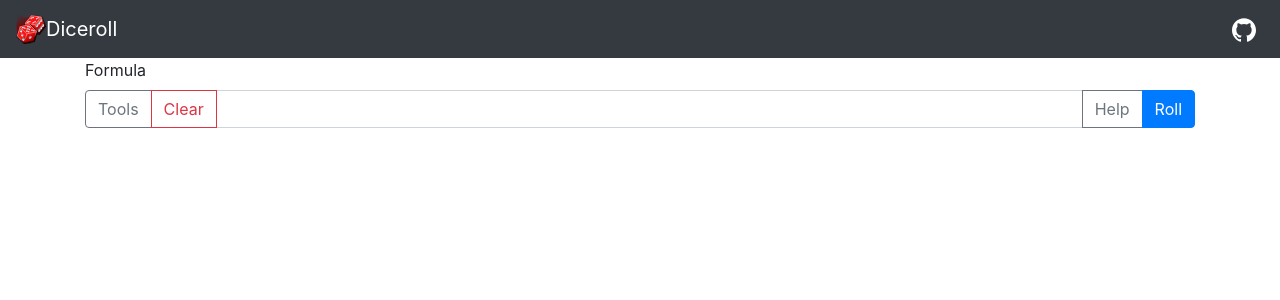
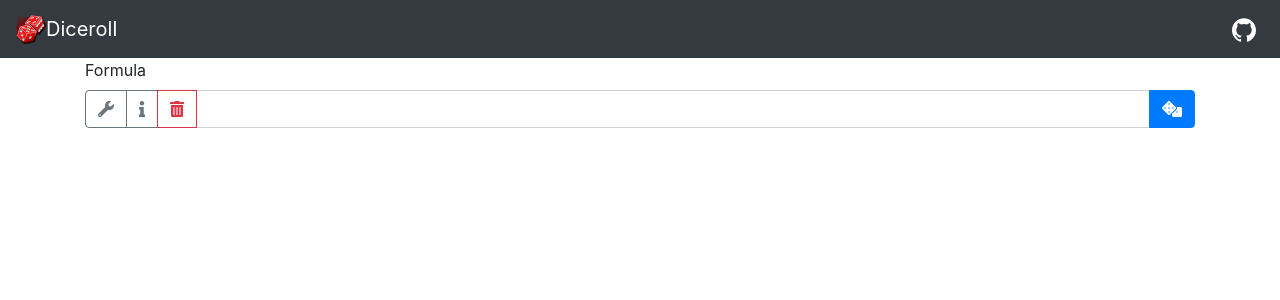
Before and after one commit to aaaantoine/diceroll, a React (Create React App) app: page / in a window 1280 px wide. Shown: the top 300 px of the page. Built offline with nearby package versions, Linux system fonts and the light colour scheme.

Commit message:
Iconify buttons on input bar.

```diff
--- a/package.json
+++ b/package.json
@@ -4,6 +4,9 @@
   "private": true,
   "homepage": "https://aaaantoine.github.io/diceroll",
   "dependencies": {
+    "@fortawesome/fontawesome-svg-core": "^1.2.26",
+    "@fortawesome/free-solid-svg-icons": "^5.12.0",
+    "@fortawesome/react-fontawesome": "^0.1.8",
     "@testing-library/jest-dom": "^4.2.4",
     "@testing-library/react": "^9.4.0",
     "@testing-library/user-event": "^7.2.1",
--- a/src/InputBar.js
+++ b/src/InputBar.js
@@ -1,5 +1,7 @@
 import React from 'react';
 import InputToolbox from './InputToolbox.js';
+import { FontAwesomeIcon } from '@fortawesome/react-fontawesome';
+import { faDice, faInfo, faTrashAlt, faWrench } from '@fortawesome/free-solid-svg-icons';
 
 export default class InputBar extends React.Component {
     constructor(props) {
@@ -25,10 +27,21 @@ export default class InputBar extends React.Component {
                     <div class="input-group">
                         <div class="input-group-prepend">
                             <button type="button"
+                                title="Formula Building Tools"
                                 class={buttonClass(this.state.showTools)}
-                                onClick={() => this.setState({showTools: !this.state.showTools})}>Tools</button>
+                                onClick={() => this.setState({showTools: !this.state.showTools})}>
+                                    <FontAwesomeIcon icon={faWrench} />
+                            </button>
+                            <button class={buttonClass(this.props.helpIsVisible)} type="button"
+                                title="Formula Help"
+                                onClick={this.props.onHelpRequest}>
+                                    <FontAwesomeIcon icon={faInfo} />
+                            </button>
                             <button class="btn btn-outline-danger" type="button"
-                                onClick={(e) => this.props.onSetFormulaRequest("")}>Clear</button>
+                                title="Clear Formula"
+                                onClick={(e) => this.props.onSetFormulaRequest("")}>
+                                    <FontAwesomeIcon icon={faTrashAlt} />
+                            </button>
                         </div>
                         <input type="text" class="form-control"
                             ref={this.formulaField}
@@ -36,10 +49,11 @@ export default class InputBar extends React.Component {
                             onChange={(e) => this.props.onSetFormulaRequest(e.target.value)}
                             value={this.props.formula} />
                         <div class="input-group-append">
-                            <button class={buttonClass(this.props.helpIsVisible)} type="button"
-                                onClick={this.props.onHelpRequest}>Help</button>
                             <button class="btn btn-primary" type="submit"
-                                onClick={this.props.onRollRequest}>Roll</button>
+                                title="Roll"
+                                onClick={this.props.onRollRequest}>
+                                    <FontAwesomeIcon icon={faDice} />
+                            </button>
                         </div>
                     </div>
                 </div>
```
Also changed, not shown: 1 other file (tests, documents, lock files or other folders).
